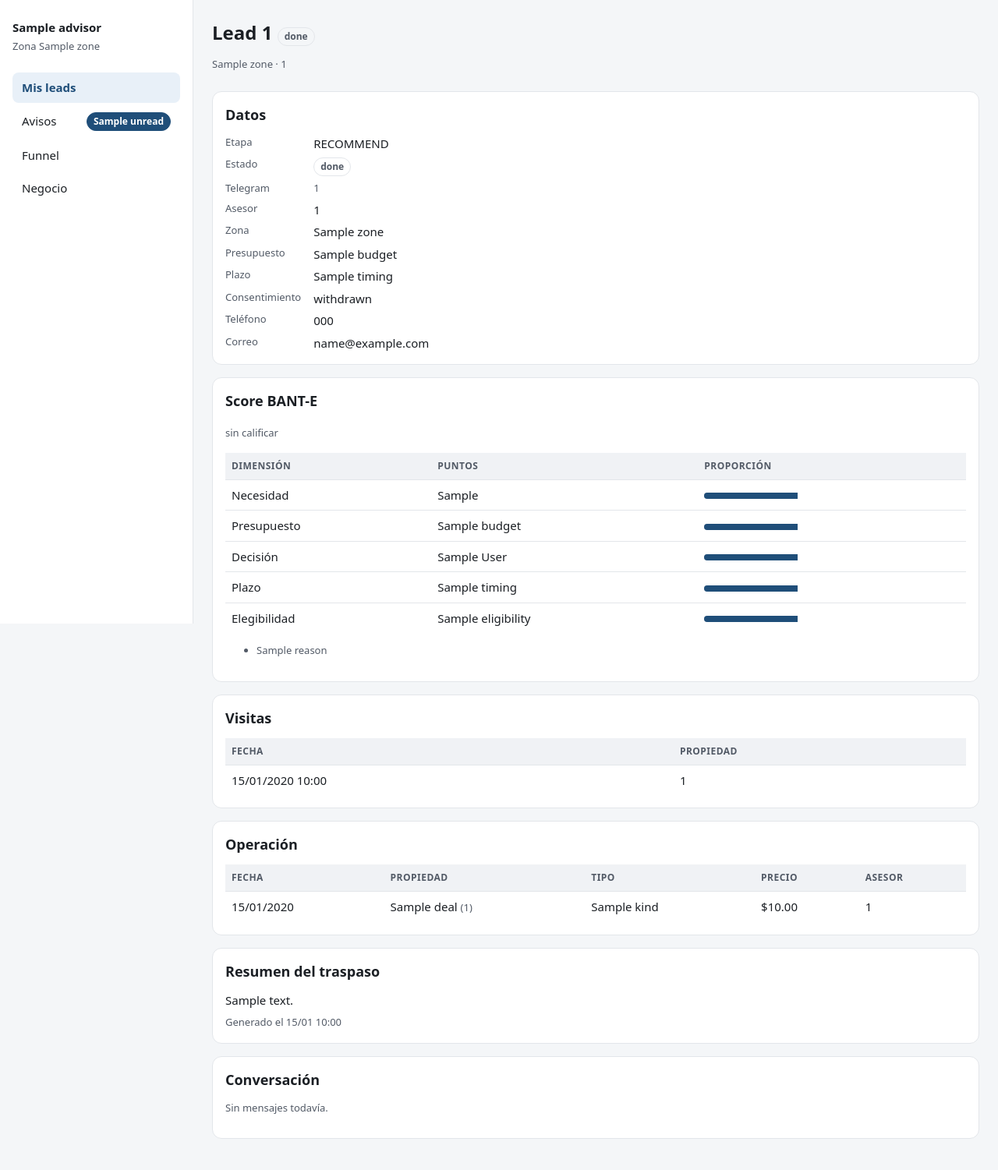
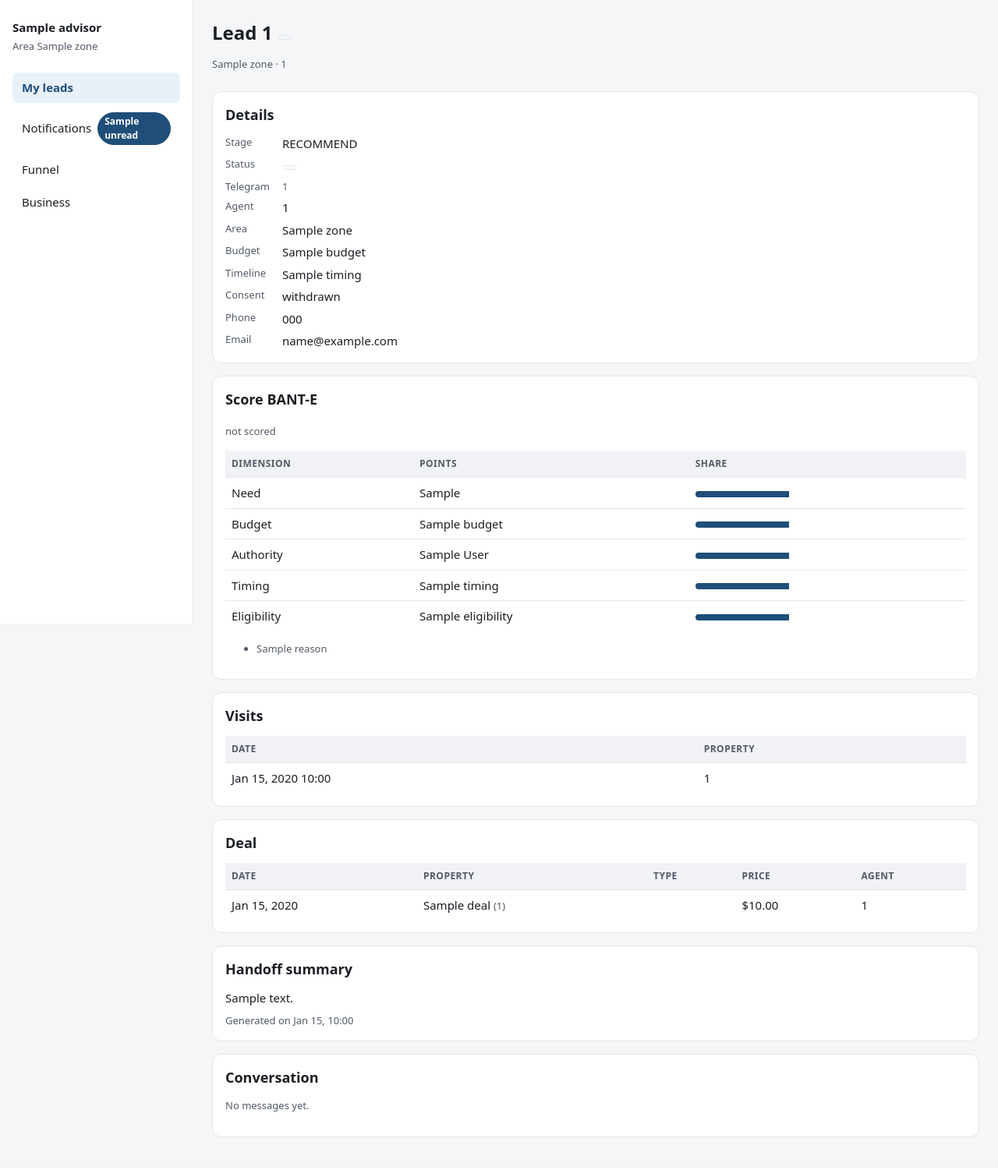
Before and after one commit to softserve-leads-inmobiliaria/SoftServe-Agente-Lead-Inmobiliaro, a FastAPI app: template services/panel/app/templates/lead_detail.html in a window 1280 px wide. Shown: the whole page at 78% size. After the commit the page ends 1459 px from the top, so only its background shows below. Run offline with FastAPI, Linux system fonts and the light colour scheme; the template is opened without the code that fills it: most values are stand-ins (such as "Sample title", 1, 10 or a date in 2020).

Commit message:
feat(panel): migrate UI text to English in #202
- Change HTML lang attribute from "es" to "en" in base template
- Translate page titles and headings across all templates (Avisos → Notifications, Negocio → Business, etc.)
- Update navigation labels (Mis leads → My leads, Menú → Menu, Zona → Area)
- Replace Spanish status and badge labels with English equivalents using label() macro helper
- Update date format from DD/MM to MMM DD format in notice timestamps
- Translate user-facing messages and empty states to English
- Refactor hardcoded status labels to use centralized label() function for maintainability
- Update accessibility labels and ARIA descriptions to English

```diff
--- a/services/panel/app/templates/_macros.html
+++ b/services/panel/app/templates/_macros.html
@@ -22,17 +22,12 @@
     <span class="badge badge-{{ score_band|lower }}">{{ score_band }}</span>
     {%- if score_total is not none %} <span class="muted">{{ score_total }}</span>{% endif %}
   {%- else -%}
-    <span class="muted">sin calificar</span>
+    <span class="muted">not scored</span>
   {%- endif -%}
 {%- endmacro %}
 
 {% macro status_badge(status) -%}
-  <span class="badge badge-status">
-    {%- if status == "sql" %}en gestión
-    {%- elif status == "mql" %}calificado
-    {%- elif status == "closed_won" %}operación cerrada
-    {%- else %}{{ status }}{% endif -%}
-  </span>
+  <span class="badge badge-status">{{ label("lead_status", status) }}</span>
 {%- endmacro %}
 
 {# Identificador legible del lead (#178): el `telegram_user_id` queda en el `title` y en la ficha. #}
@@ -41,5 +36,5 @@
 {%- endmacro %}
 
 {% macro sla_badge(wait, sla_minutes) -%}
-{% set minutes = (wait.total_seconds() // 60)|int %}<span class="sla" title="Umbral: {{ sla_minutes }} min">HOT sin tomar hace {% if minutes < 120 %}{{ minutes }} min{% else %}{{ minutes // 60 }} h{% endif %}</span>
+{% set minutes = (wait.total_seconds() // 60)|int %}<span class="sla" title="Threshold: {{ sla_minutes }} min">HOT unclaimed for {% if minutes < 120 %}{{ minutes }} min{% else %}{{ minutes // 60 }} h{% endif %}</span>
 {%- endmacro %}
--- a/services/panel/app/templates/base.html
+++ b/services/panel/app/templates/base.html
@@ -1,10 +1,10 @@
 <!DOCTYPE html>
-<html lang="es">
+<html lang="en">
 <head>
   <meta charset="utf-8">
   <meta name="viewport" content="width=device-width, initial-scale=1">
   {% if refresh_seconds %}<meta http-equiv="refresh" content="{{ refresh_seconds }}">{% endif %}
-  <title>{% block title %}Panel de asesores{% endblock %}</title>
+  <title>{% block title %}Agent panel{% endblock %}</title>
   <style>
     :root {
       --bg: #f4f6f8; --surface: #ffffff; --surface-2: #f0f2f5;
@@ -129,7 +129,7 @@
   </style>
 </head>
 <body>
-  <a class="skip" href="#main">Saltar al contenido</a>
+  <a class="skip" href="#main">Skip to content</a>
   {% set path = request.url.path %}
   {% set active = 'negocio' if path.endswith('/negocio')
       else 'funnel' if path.endswith('/funnel')
@@ -137,31 +137,31 @@
       else 'leads' %}
   {% macro nav_links(token, unread, active) -%}
   <ul class="nav">
-    <li><a href="/panel/{{ token }}"{% if active == 'leads' %} aria-current="page"{% endif %}>Mis leads</a></li>
+    <li><a href="/panel/{{ token }}"{% if active == 'leads' %} aria-current="page"{% endif %}>My leads</a></li>
     <li><a href="/panel/{{ token }}/avisos"{% if active == 'avisos' %} aria-current="page"{% endif %}>
-      <span>Avisos</span>
-      {% if unread %}<span class="badge badge-count" title="{{ unread }} sin leer">{{ unread }}</span>{% endif %}
+      <span>Notifications</span>
+      {% if unread %}<span class="badge badge-count" title="{{ unread }} unread">{{ unread }}</span>{% endif %}
     </a></li>
     <li><a href="/panel/{{ token }}/funnel"{% if active == 'funnel' %} aria-current="page"{% endif %}>Funnel</a></li>
-    <li><a href="/panel/{{ token }}/negocio"{% if active == 'negocio' %} aria-current="page"{% endif %}>Negocio</a></li>
+    <li><a href="/panel/{{ token }}/negocio"{% if active == 'negocio' %} aria-current="page"{% endif %}>Business</a></li>
   </ul>
   {%- endmacro %}
   <div class="shell">
     <aside class="sidebar">
       <span class="brand-name">{{ advisor.name }}</span>
-      <span class="muted">Zona {{ advisor.zone }}</span>
-      <nav aria-label="Principal">{{ nav_links(token, unread, active) }}</nav>
+      <span class="muted">Area {{ advisor.zone }}</span>
+      <nav aria-label="Main">{{ nav_links(token, unread, active) }}</nav>
     </aside>
     <div class="main-col">
       <header class="topbar">
         <span class="brand-name">{{ advisor.name }} · {{ advisor.zone }}</span>
         <details class="menu">
-          <summary class="btn btn-ghost">Menú</summary>
-          <nav aria-label="Principal">{{ nav_links(token, unread, active) }}</nav>
+          <summary class="btn btn-ghost">Menu</summary>
+          <nav aria-label="Main">{{ nav_links(token, unread, active) }}</nav>
         </details>
       </header>
       <main id="main">
-        {% if gestionado %}<p class="flash" role="status">Lead en gestión.</p>{% endif %}
+        {% if gestionado %}<p class="flash" role="status">Lead marked as in progress.</p>{% endif %}
         <header class="page-head">
           <h1>{% block heading %}{% endblock %}</h1>
           <p class="muted">{% block subheading %}{% endblock %}</p>
--- a/services/panel/app/templates/lead_detail.html
+++ b/services/panel/app/templates/lead_detail.html
@@ -5,30 +5,30 @@
   Lead {{ (lead.id|string|replace('-', ''))[:6] }}
   {{ ui.status_badge(lead.status) }}
 {% endblock %}
-{% block subheading %}{{ lead.zone or "sin zona" }} · {{ lead.advisor_id or "sin asignar" }}{% endblock %}
+{% block subheading %}{{ lead.zone or "no area" }} · {{ lead.advisor_id or "unassigned" }}{% endblock %}
 
 {% block content %}
 <div class="card">
-  <h2 class="section-title">Datos</h2>
+  <h2 class="section-title">Details</h2>
   <dl>
-    <dt>Etapa</dt><dd>{{ fsm_state or "—" }}</dd>
-    <dt>Estado</dt>
+    <dt>Stage</dt><dd>{{ fsm_state or "—" }}</dd>
+    <dt>Status</dt>
     <dd>
       {{ ui.status_badge(lead.status) }}
       {% if lead.status in ("nuevo", "mql") %}
       <form class="inline" method="post" action="/panel/{{ token }}/leads/{{ lead.id }}/gestionar">
-        <button type="submit" class="btn">Marcar en gestión</button>
+        <button type="submit" class="btn">Mark as in progress</button>
       </form>
       {% endif %}
     </dd>
     <dt>Telegram</dt><dd class="muted">{{ lead.telegram_user_id }}</dd>
-    <dt>Asesor</dt><dd>{{ lead.advisor_id or "sin asignar" }}</dd>
-    <dt>Zona</dt><dd>{{ lead.zone or "—" }}</dd>
-    <dt>Presupuesto</dt><dd>{{ lead.budget or "—" }}</dd>
-    <dt>Plazo</dt><dd>{{ lead.timing or "—" }}</dd>
-    <dt>Consentimiento</dt><dd>{{ lead.consent_status }}</dd>
-    <dt>Teléfono</dt><dd>{{ lead.phone or "—" }}</dd>
-    <dt>Correo</dt><dd>{{ lead.email or "—" }}</dd>
+    <dt>Agent</dt><dd>{{ lead.advisor_id or "unassigned" }}</dd>
+    <dt>Area</dt><dd>{{ lead.zone or "—" }}</dd>
+    <dt>Budget</dt><dd>{{ lead.budget or "—" }}</dd>
+    <dt>Timeline</dt><dd>{{ lead.timing or "—" }}</dd>
+    <dt>Consent</dt><dd>{{ lead.consent_status }}</dd>
+    <dt>Phone</dt><dd>{{ lead.phone or "—" }}</dd>
+    <dt>Email</dt><dd>{{ lead.email or "—" }}</dd>
   </dl>
 </div>
 
@@ -38,13 +38,13 @@
   <p>{{ ui.band_badge(score.band, score.total ~ "/100") }}</p>
   <div class="table-wrap">
     <table>
-      <thead><tr><th scope="col">Dimensión</th><th scope="col">Puntos</th><th scope="col">Proporción</th></tr></thead>
+      <thead><tr><th scope="col">Dimension</th><th scope="col">Points</th><th scope="col">Share</th></tr></thead>
       <tbody>
-        {% for label, value in (("Necesidad", score.need_fit), ("Presupuesto", score.budget),
-                                ("Decisión", score.authority), ("Plazo", score.timing),
-                                ("Elegibilidad", score.eligibility)) %}
+        {% for name, value in (("Need", score.need_fit), ("Budget", score.budget),
+                               ("Authority", score.authority), ("Timing", score.timing),
+                               ("Eligibility", score.eligibility)) %}
         <tr>
-          <td>{{ label }}</td><td>{{ value }}</td><td>{{ ui.bar(value, 20, label ~ ": " ~ value) }}</td>
+          <td>{{ name }}</td><td>{{ value }}</td><td>{{ ui.bar(value, 20, name ~ ": " ~ value) }}</td>
         </tr>
         {% endfor %}
       </tbody>
@@ -54,20 +54,20 @@
   <ul class="muted">{% for reason in score.reasons %}<li>{{ reason }}</li>{% endfor %}</ul>
   {% endif %}
   {% else %}
-  <p class="muted">Todavía sin calificar.</p>
+  <p class="muted">Not scored yet.</p>
   {% endif %}
 </div>
 
 <div class="card">
-  <h2 class="section-title">Visitas</h2>
+  <h2 class="section-title">Visits</h2>
   {% if visits %}
   <div class="table-wrap">
     <table>
-      <thead><tr><th scope="col">Fecha</th><th scope="col">Propiedad</th></tr></thead>
+      <thead><tr><th scope="col">Date</th><th scope="col">Property</th></tr></thead>
       <tbody>
         {% for visit in visits %}
         <tr>
-          <td>{{ visit.scheduled_at.strftime("%d/%m/%Y %H:%M") }}</td>
+          <td>{{ visit.scheduled_at.strftime("%b %d, %Y %H:%M") }}</td>
           <td>{{ visit.property_id }}</td>
         </tr>
         {% endfor %}
@@ -75,22 +75,22 @@
     </table>
   </div>
   {% else %}
-  <p class="muted">Sin visitas agendadas.</p>
+  <p class="muted">No visits scheduled.</p>
   {% endif %}
 </div>
 
 <div class="card" id="operacion">
-  <h2 class="section-title">Operación</h2>
+  <h2 class="section-title">Deal</h2>
   {% if deals %}
   <div class="table-wrap">
     <table>
-      <thead><tr><th scope="col">Fecha</th><th scope="col">Propiedad</th><th scope="col">Tipo</th><th scope="col">Precio</th><th scope="col">Asesor</th></tr></thead>
+      <thead><tr><th scope="col">Date</th><th scope="col">Property</th><th scope="col">Type</th><th scope="col">Price</th><th scope="col">Agent</th></tr></thead>
       <tbody>
         {% for deal in deals %}
         <tr>
-          <td>{{ deal.closed_on.strftime("%d/%m/%Y") }}</td>
+          <td>{{ deal.closed_on.strftime("%b %d, %Y") }}</td>
           <td>{{ deal.title }} <span class="muted">({{ deal.property_id }})</span></td>
-          <td>{{ deal.kind }}</td>
+          <td>{{ label("deal_kind", deal.kind) }}</td>
           <td>${{ "{:,.2f}".format(deal.price) }}</td>
           <td>{{ deal.advisor_id }}</td>
         </tr>
@@ -99,26 +99,26 @@
     </table>
   </div>
   {% else %}
-  <p class="muted">Sin operación cerrada.</p>
+  <p class="muted">No closed deal.</p>
   {% endif %}
 
   {% if close_error %}<p class="error">{{ close_error }}</p>{% endif %}
   {% if close_options %}
   <details class="close"{% if close_error %} open{% endif %}>
-    <summary>Cerrar operación</summary>
+    <summary>Close a deal</summary>
     <form class="close" method="post" action="/panel/{{ token }}/leads/{{ lead.id }}/cerrar">
-      <label class="field">Propiedad
+      <label class="field">Property
         <select name="property_id" required>
-          <option value="" disabled{% if not closing %} selected{% endif %}>Elige la propiedad</option>
-          {% for touched, label in ((true, "Las que le interesaron al lead"), (false, "Disponibles en su zona")) %}
+          <option value="" disabled{% if not closing %} selected{% endif %}>Choose the property</option>
+          {% for touched, group_label in ((true, "The ones the lead was interested in"), (false, "Available in their area")) %}
           {% set group = close_options | selectattr("touched", "equalto", touched) | list %}
           {% if group %}
-          <optgroup label="{{ label }}">
+          <optgroup label="{{ group_label }}">
             {% for option in group %}
             <option value="{{ option.id }}" data-kind="{{ option.kind }}"
                     {%- if not option.closable %} disabled{% endif %}
                     {%- if closing and closing.property_id == option.id %} selected{% endif %}>
-              {{ option.title }} ({{ option.id }}) · {{ "ya cerrada" if not option.closable else option.status }}
+              {{ option.title }} ({{ option.id }}) · {{ label("property_status", option.status) }}
             </option>
             {% endfor %}
           </optgroup>
@@ -126,21 +126,21 @@
           {% endfor %}
         </select>
       </label>
-      <label class="field">Tipo
+      <label class="field">Type
         <select name="kind" required>
-          <option value="" disabled{% if not closing %} selected{% endif %}>Renta o venta</option>
+          <option value="" disabled{% if not closing %} selected{% endif %}>Rental or sale</option>
           {% for kind in ("renta", "venta") %}
-          <option value="{{ kind }}"{% if closing and closing.kind == kind %} selected{% endif %}>{{ kind }}</option>
+          <option value="{{ kind }}"{% if closing and closing.kind == kind %} selected{% endif %}>{{ label("deal_kind", kind) }}</option>
           {% endfor %}
         </select>
       </label>
-      <label class="field">Precio de cierre
+      <label class="field">Closing price (USD)
         <input type="number" name="price" min="0" step="0.01" required value="{{ closing.price if closing else '' }}">
       </label>
-      <label class="field">Fecha de cierre
+      <label class="field">Closing date
         <input type="date" name="closed_on" max="{{ today }}" required value="{{ closing.closed_on if closing else today }}">
       </label>
-      <button type="submit" class="btn">Cerrar operación</button>
+      <button type="submit" class="btn">Close the deal</button>
     </form>
   </details>
   <script>
@@ -155,28 +155,28 @@
 
 {% if lead.handoff_summary %}
 <div class="card">
-  <h2 class="section-title">Resumen del traspaso</h2>
+  <h2 class="section-title">Handoff summary</h2>
   <p style="white-space:pre-line;margin:0">{{ lead.handoff_summary }}</p>
   {% if lead.handoff_summary_at %}
-  <p class="muted" style="margin:8px 0 0">Generado el {{ lead.handoff_summary_at.strftime("%d/%m %H:%M") }}</p>
+  <p class="muted" style="margin:8px 0 0">Generated on {{ lead.handoff_summary_at.strftime("%b %d, %H:%M") }}</p>
   {% endif %}
 </div>
 {% endif %}
 
 <div class="card">
-  <h2 class="section-title">Conversación</h2>
+  <h2 class="section-title">Conversation</h2>
   {% if messages %}
     {% for message in messages %}
     <div class="msg msg-{{ message.role }}">
       <div class="msg-role">
-        {{ "Lead" if message.role == "user" else "Agente" }} ·
-        {{ message.created_at.strftime("%d/%m %H:%M") }}
+        {{ "Lead" if message.role == "user" else "Assistant" }} ·
+        {{ message.created_at.strftime("%b %d, %H:%M") }}
       </div>
       <div>{{ message.content }}</div>
     </div>
     {% endfor %}
   {% else %}
-  <p class="muted">Sin mensajes todavía.</p>
+  <p class="muted">No messages yet.</p>
   {% endif %}
 </div>
 {% endblock %}
```
Also changed, not shown: services/panel/app/templates/avisos.html (+7 -7 lines), services/panel/app/templates/funnel.html (+24 -24 lines), services/panel/app/templates/leads_list.html (+11 -11 lines), services/panel/app/templates/negocio.html (+64 -63 lines).
